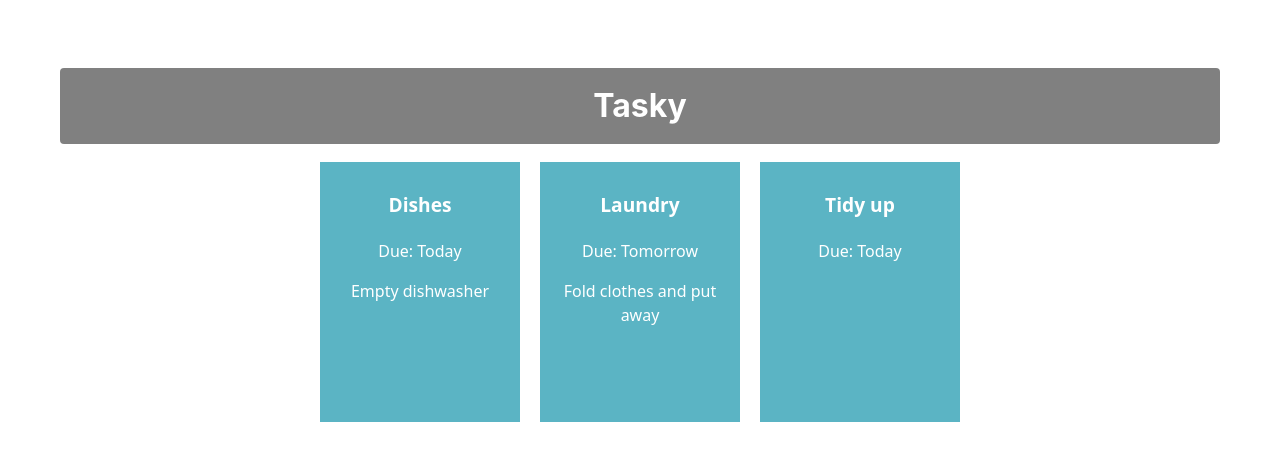
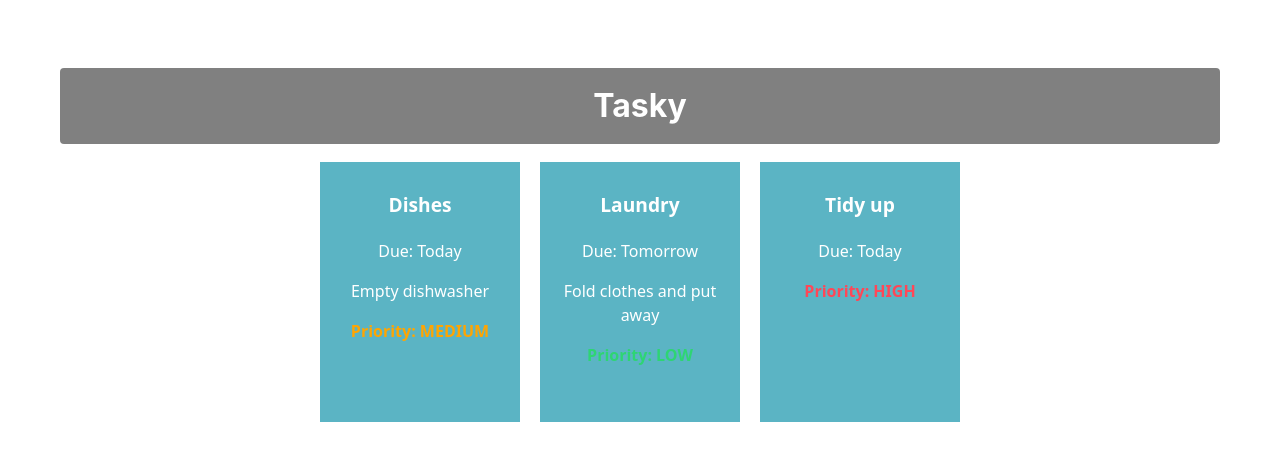
Before and after one commit to jjw2004/react-basics-labs, a React (Vite) app in the folder tasky/: page / in a window 1280 px wide. Shown: the top 460 px of the page. Built offline with nearby package versions, Linux system fonts and the light colour scheme.

Commit message:
Tasky Lab 2a - Exercise done

```diff
--- a/tasky/src/App.jsx
+++ b/tasky/src/App.jsx
@@ -4,11 +4,11 @@ import React, { useState } from 'react';
 
 function App() {
   // Initialize state with an array of task objects
-    const [ taskState, setTaskState ] = useState({
+  const [taskState, setTaskState] = useState({
     tasks: [
-      { id: 1, title:"Dishes", description: "Empty dishwasher", deadline: "Today" },
-      { id: 2, title: "Laundry", description: "Fold clothes and put away", deadline: "Tomorrow" },
-      { id: 3, title: "Tidy up", deadline: "Today" }
+      { id: 1, title: "Dishes", description: "Empty dishwasher", deadline: "Today", priority: "medium" },
+      { id: 2, title: "Laundry", description: "Fold clothes and put away", deadline: "Tomorrow", priority: "low" },
+      { id: 3, title: "Tidy up", deadline: "Today", priority: "high" }
     ]
   });
 
@@ -23,6 +23,7 @@ function App() {
           title={task.title}
           description={task.description}
           deadline={task.deadline}
+          priority={task.priority}
         />
       ))}
     </div>
--- a/tasky/src/components/Task.jsx
+++ b/tasky/src/components/Task.jsx
@@ -1,19 +1,30 @@
 import React from 'react';
 
 const Task = (props) => {
+    // Function to get priority styling
+    const getPriorityStyle = (priority) => {
+        switch(priority) {
+            case 'high':
+                return { color: '#ff4757', fontWeight: 'bold' };
+            case 'medium':
+                return { color: '#ffa502', fontWeight: 'bold' };
+            case 'low':
+                return { color: '#2ed573', fontWeight: 'bold' };
+            default:
+                return { color: '#747d8c' };
+        }
+    };
 
     return (
         <div className="card">
             <p className="title">{props.title}</p>
             <p>Due: {props.deadline}</p>
             <p>{props.description}</p>
+            <p style={getPriorityStyle(props.priority)}>
+                Priority: {props.priority ? props.priority.toUpperCase() : 'NONE'}
+            </p>
         </div>
     )
-
 }
 
-
-
-
-
 export default Task;
```
